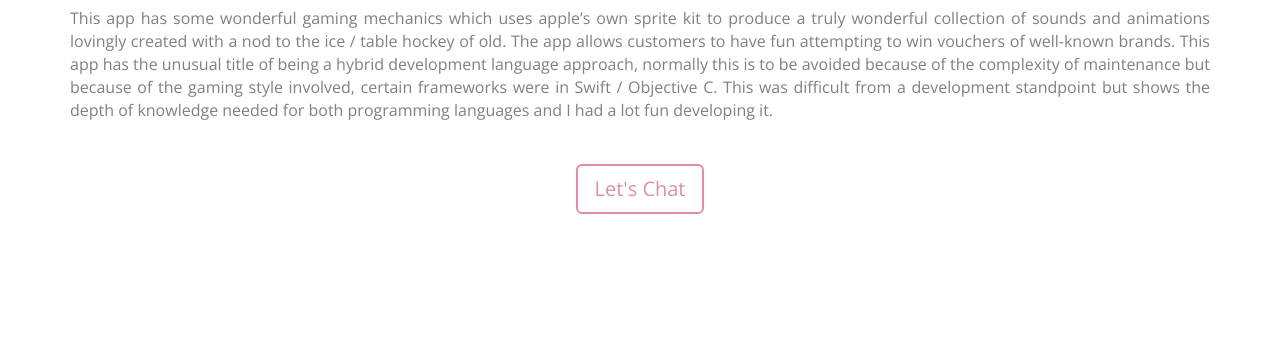
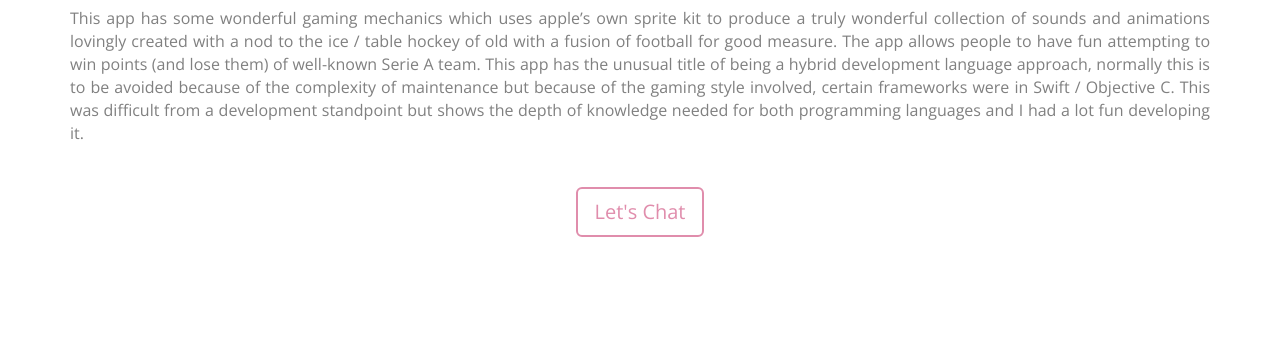
Before and after one commit to Izzywizz/WebPortfolio, a website: page hockeyking.html in a window 1280 px wide. Shown: the part 1179-1536 px from the top of the page. Drawn offline with nearby package versions, Linux system fonts and the light colour scheme.

```diff
--- a/hockeyking.html
+++ b/hockeyking.html
@@ -98,8 +98,8 @@
                           <br>Developer & Designer
                             <p class="small">
                               This app has some wonderful gaming mechanics which uses apple’s own sprite kit to produce a truly wonderful collection of sounds
-                              and animations lovingly created with a nod to the ice / table hockey of old. The app allows customers to have fun attempting
-                              to win vouchers of well-known brands. This app has the unusual title of being a hybrid development language approach,
+                              and animations lovingly created with a nod to the ice / table hockey of old with a fusion of football for good measure. The app allows people to have fun attempting
+                              to win points (and lose them) of well-known Serie A team. This app has the unusual title of being a hybrid development language approach,
                               normally this is to be avoided because of the complexity of maintenance but because of the gaming style involved, certain
                               frameworks were in Swift / Objective C. This was difficult from a development standpoint but shows the depth of knowledge
                               needed for both programming languages and I had a lot fun developing it.
```
Also changed, not shown: about.html (+1 -1 lines), footy.html (+1 -1 lines).
